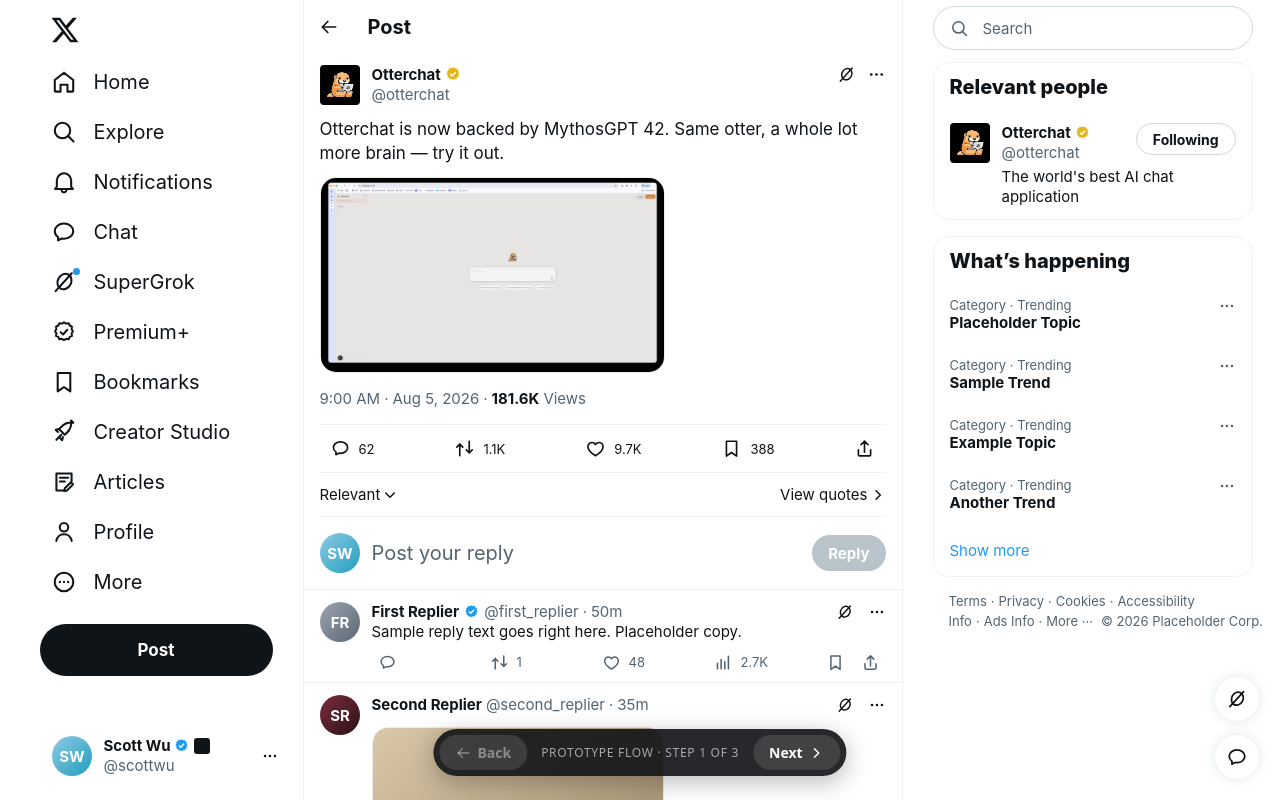
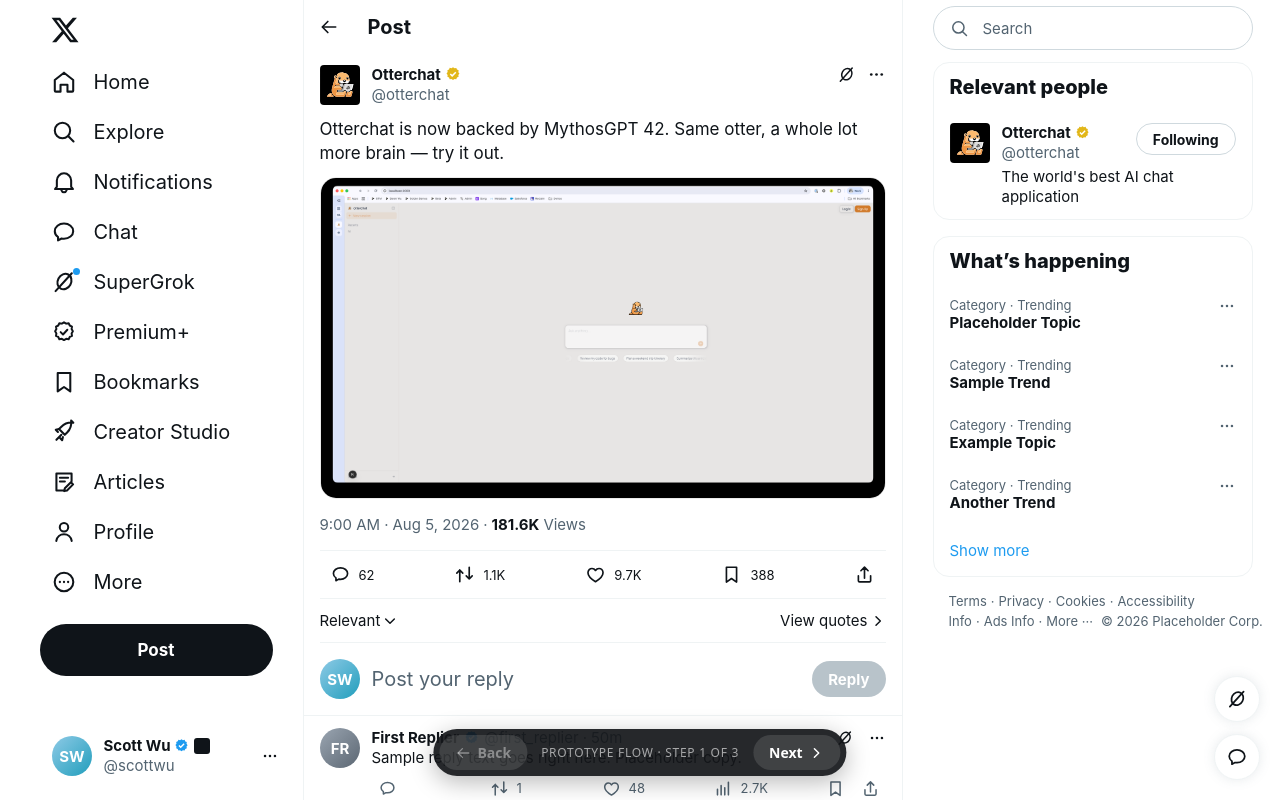
Before and after one commit to COG-GTM/otterchat, a React (Vite) app: page / in a window 1280 px wide. Shown: the top 800 px of the page. Built offline with nearby package versions, Linux system fonts and the light colour scheme.

Commit message:
feature: let post media span the full timeline column
Co-Authored-By: derek.wu <derekwu35@gmail.com>

```diff
--- a/src/components/PostPage.tsx
+++ b/src/components/PostPage.tsx
@@ -109,7 +109,7 @@ export function PostPage() {
         <p className="post__text">{post.text}</p>
 
         <div className="post__media">
-          <Media {...post.media} maxWidth={345} />
+          <Media {...post.media} />
         </div>
 
         <div className="post__meta">
```
